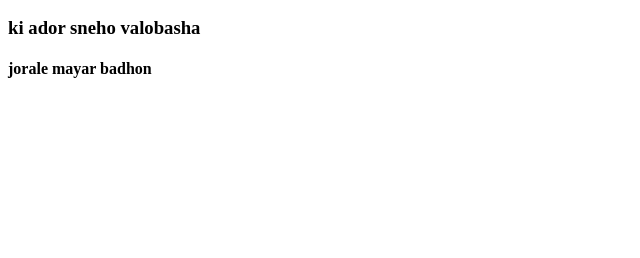
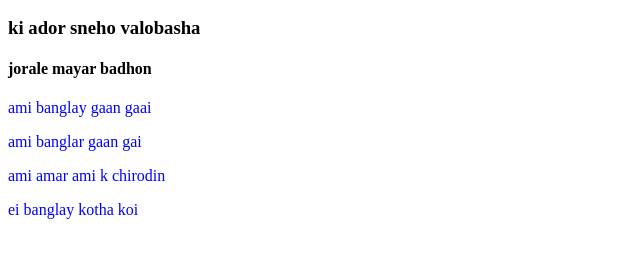
Before and after one commit to Titashahmed03/my-first-repo, a plain HTML site: page index.html in a window 1280 px wide. Shown: the part 110-368 px from the top of the page, without its empty margins (0-640 px from the left). Drawn offline with Linux system fonts and the light colour scheme.

Commit message:
styles added

```diff
--- a/index.html
+++ b/index.html
@@ -5,12 +5,18 @@
     <meta http-equiv="X-UA-Compatible" content="IE=edge">
     <meta name="viewport" content="width=device-width, initial-scale=1.0">
     <title>my first repo github</title>
+    <link rel="stylesheet" href="style.css">
 </head>
 <body>
     <h1>Amar moto eto shukhi</h1>
     <h2>noy to karo jibon</h2>
     <h3>ki ador sneho valobasha</h3>
     <h4>jorale mayar badhon</h4>
+    <p>ami banglay gaan gaai</p>
+    <p>ami banglar gaan gai</p>
+    <p>ami amar ami k chirodin</p>
+    <p>ei banglay kotha koi</p>
+
 
 </body>
 </html>
--- /dev/null
+++ b/style.css
@@ -0,0 +1,3 @@
+p{
+    color:blue
+}
```
